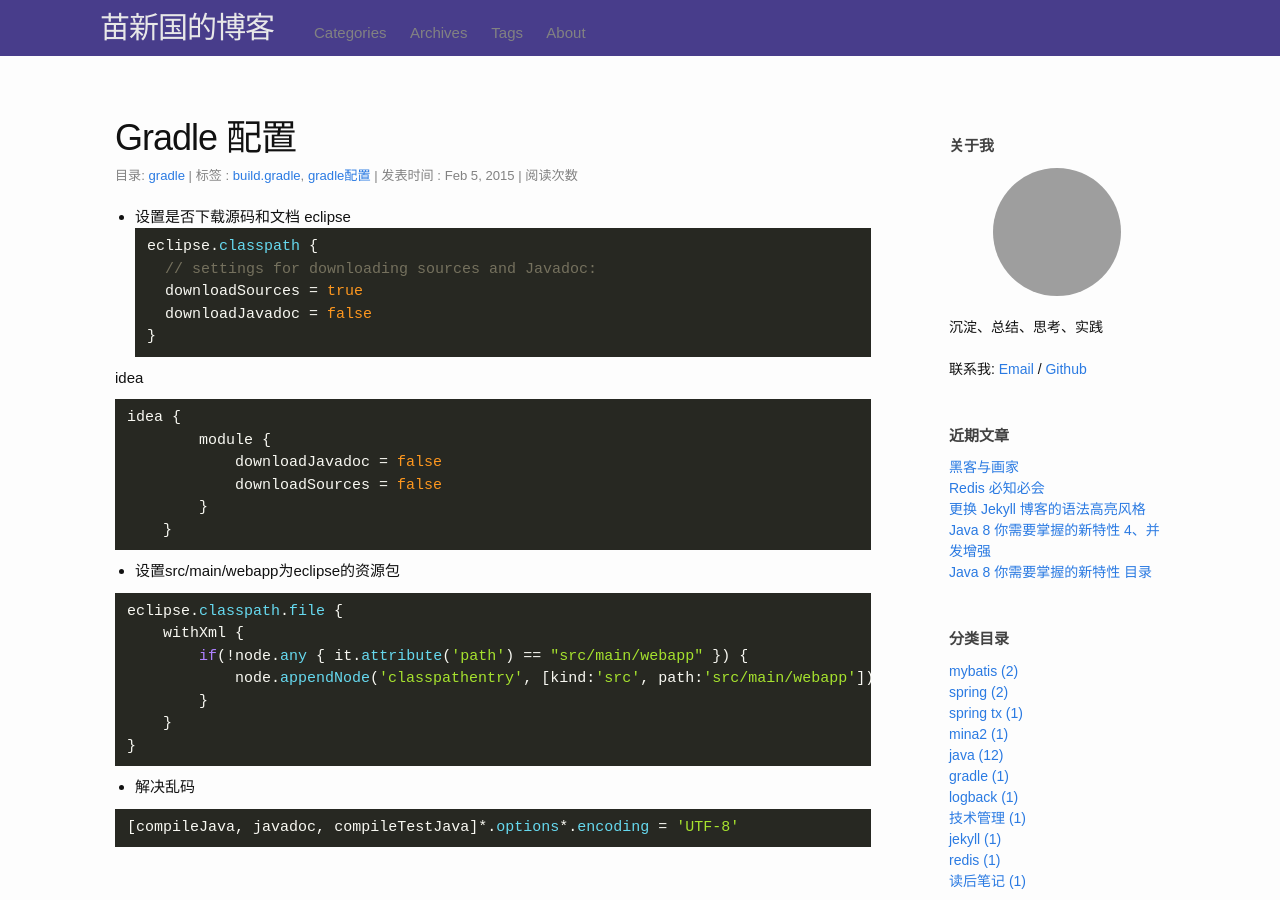
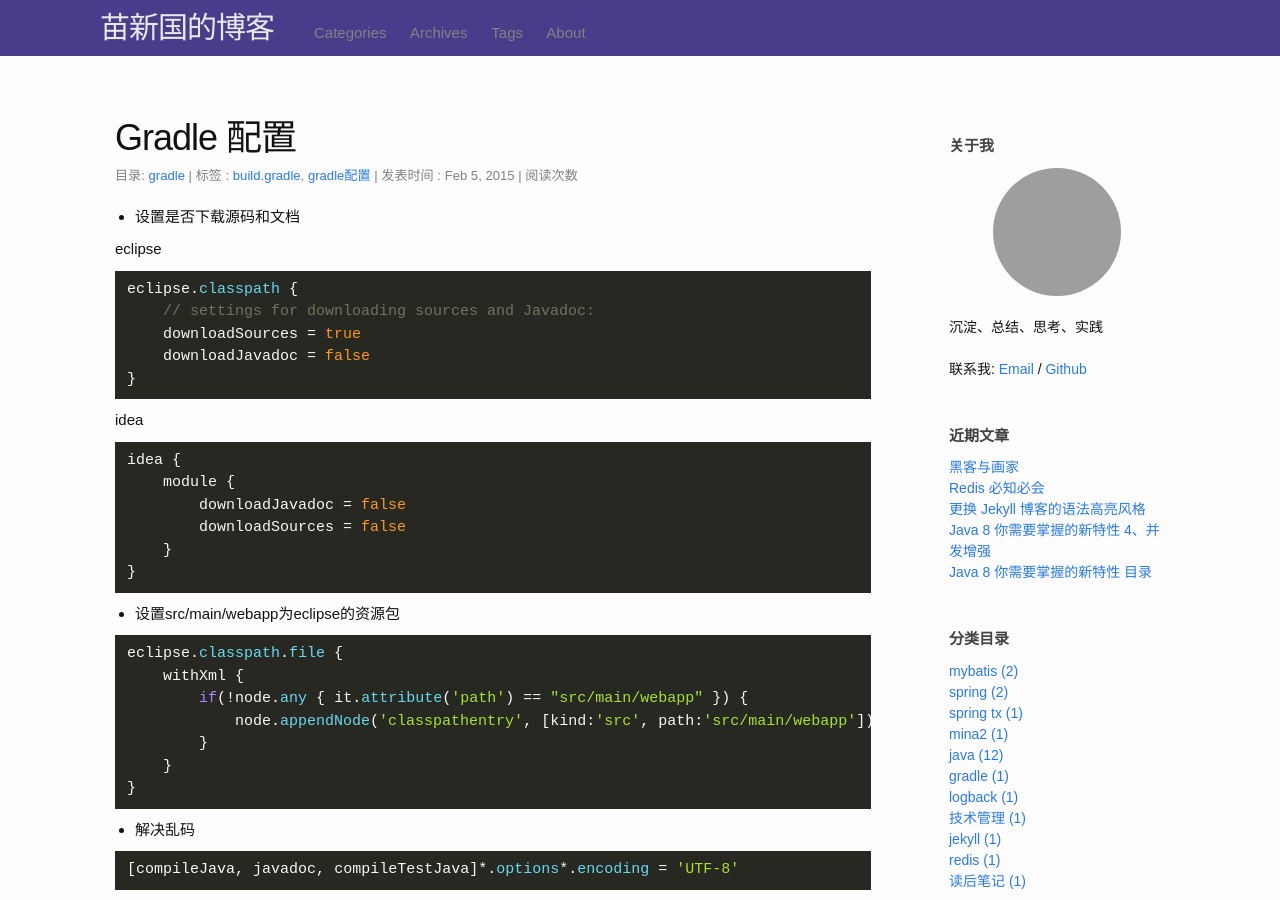
Before and after one commit to miaoxinguo/miaoxinguo.github.io, a Jekyll site: the page built from _posts/2015-02-05-gradle.setting.md, in a window 1280 px wide and 900 px high. Built offline with Jekyll 4.4.1, drawn with Linux system fonts in a browser that asks for light colours; nearby versions of some CDN libraries; comment, search, counter and statistics services are not loaded; grey boxes are pictures that could not be loaded.

Commit message:
调整格式

````diff
--- a/_posts/2015-02-05-gradle.setting.md
+++ b/_posts/2015-02-05-gradle.setting.md
@@ -7,6 +7,7 @@ tags: [build.gradle, gradle配置]
 ---
 
 - 设置是否下载源码和文档
+
 eclipse
 ```groovy
 eclipse.classpath {
@@ -19,11 +20,11 @@ eclipse.classpath {
 idea
 ```groovy
 idea {
-        module {
-            downloadJavadoc = false
-            downloadSources = false
-        }
+    module {
+        downloadJavadoc = false
+        downloadSources = false
     }
+}
 ```
 
 - 设置src/main/webapp为eclipse的资源包
````
